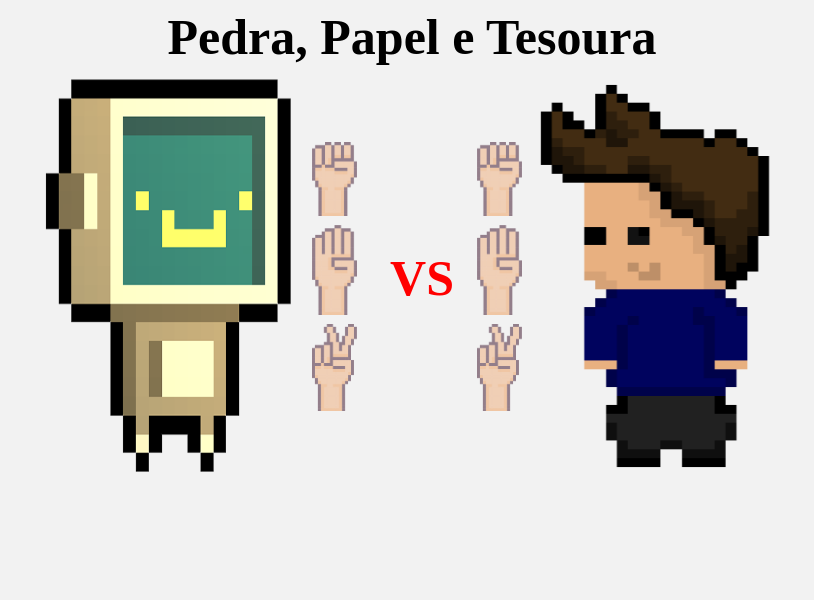
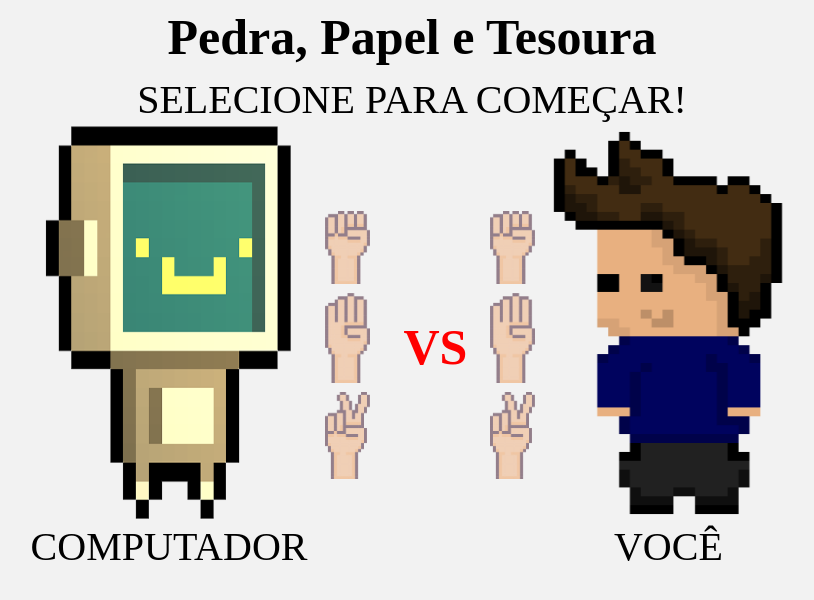
Before and after one commit to Kenzie-Academy-Brasil-Developers/entrega-construa-um-jogo-de-azar-sprint-3-patrickgsda, a plain HTML site: page index.html in a window 1280 px wide. Shown: the whole page, without its empty margins (228-1042 px from the left). Drawn offline with Linux system fonts and the light colour scheme.

Commit message:
Trabalho Finalizado.

```diff
--- a/index.html
+++ b/index.html
@@ -6,16 +6,18 @@
     <meta http-equiv="X-UA-Compatible" content="IE=edge">
     <meta name="viewport" content="width=device-width, initial-scale=1.0">
     <link rel="stylesheet" href="style.css">
-    <title>Pedra Papel Tesoura</title>
+    <title>Pedra, Papel e Tesoura</title>
 </head>
 
 <body>
 
     <h1 class="h1">Pedra, Papel e Tesoura</h1>
+    <p id="selecionar">Selecione para começar!</p>
 
     <div class="PaiDeTodos">
         <div class="Computador__PedraPapelTesoura">
             <img id="computador" src="img/computador.png" alt="Computador">
+            <p>Computador</p>
         </div>
         <div id="botoesComputador">
             <button><img id="botoesComputador__items--pedra" class="botoesComputador__items" src="img/pedra.png"
@@ -33,9 +35,13 @@
                     alt=""></button>
             <button><img id="botoesJogador__items--tesoura" class="botoesJogador__items" src="img/tesoura.png"
                     alt=""></button>
+
+                    <p></p>
         </div>
         <div class="Jogador__PedraPapelTesoura">
+
             <img id="jogador" src="img/jogador.png" alt="Jogador">
+            <p>Você</p>
         </div>
     </div>
     <div id="botaoJogar" class="botaoJogar">
--- a/script.js
+++ b/script.js
@@ -16,6 +16,7 @@ let arrayList_PPT_PC = [
 ]
 
 let btnJogar = document.getElementById('jogar')
+let pSelecionar = document.getElementById('selecionar')
 
 const buttonPedra = document.getElementById("botoesJogador__items--pedra");
 buttonPedra.addEventListener("click", function () {
@@ -35,6 +36,7 @@ buttonPedra.addEventListener("click", function () {
 
     if (buttonAtualJogador === 1 && noneJogarCont === 0){
         btnJogar.style.display = 'flex'
+        pSelecionar.style.display = 'none'
         noneJogarCont += 1
     }
 
@@ -61,6 +63,7 @@ buttonPapel.addEventListener("click", function () {
 
     if (buttonAtualJogador === 2 && noneJogarCont === 0){
         btnJogar.style.display = 'flex'
+        pSelecionar.style.display = 'none'
         noneJogarCont += 1
     }
 
@@ -87,6 +90,7 @@ buttonTesoura.addEventListener("click", function () {
 
     if (buttonAtualJogador === 3 && noneJogarCont === 0){
         btnJogar.style.display = 'flex'
+        pSelecionar.style.display = 'none'
         noneJogarCont += 1
     }
 
--- a/style.css
+++ b/style.css
@@ -9,6 +9,18 @@ body {
     align-items: center;
 }
 
+.Computador__PedraPapelTesoura {
+    display: flex;
+    flex-direction: column;
+    align-items: center;
+}
+
+p {
+    font-size: 10px;
+    text-transform: uppercase;
+    text-align: center;
+    margin: 0;
+}
 
 .h1 {
     font-size: large;
@@ -47,6 +59,12 @@ body {
     display: none;
 }
 
+
+.Jogador__PedraPapelTesoura {
+    display: flex;
+    flex-direction: column;
+    align-items: center;
+}
 
 #jogadorPedra,
 #jogadorPapel,
@@ -205,6 +223,10 @@ body {
         width: 45px;
     }
 
+    p {
+        font-size: 40px;
+    }
+
     .h1 {
         font-size: 50px;
     }
```
